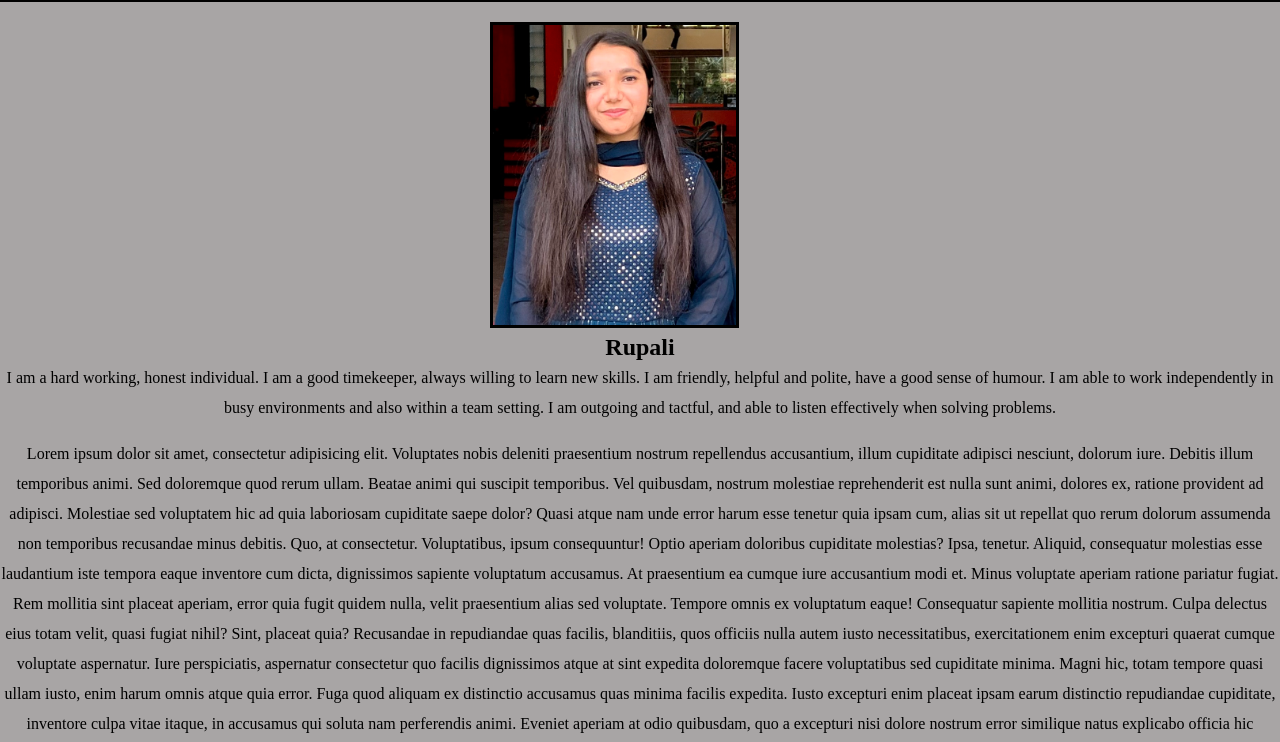
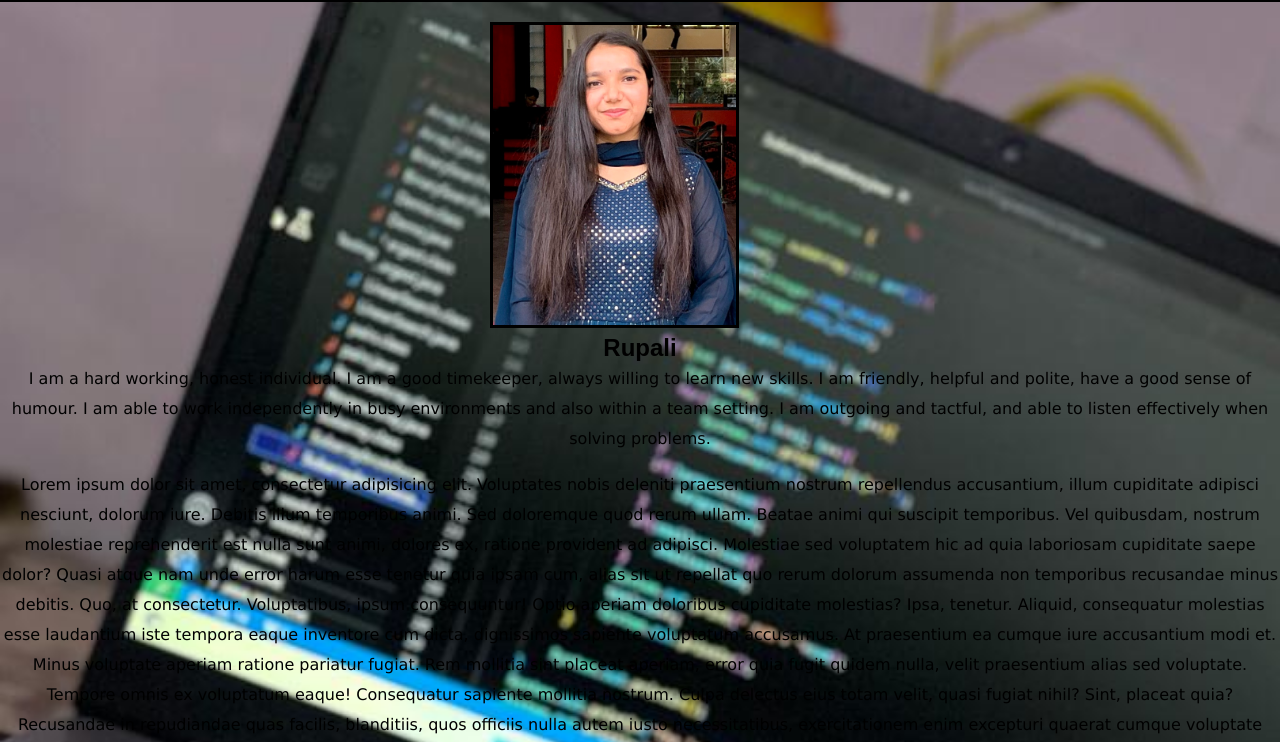
Before and after one commit to Rupali0622/CSS_Practice, a plain HTML site: page Portfolio/Dummy.html in a window 1280 px wide. Shown: the part 58-800 px from the top of the page. Drawn offline with Linux system fonts and the light colour scheme.

Commit message:
22-12-23

```diff
--- a/Portfolio/dummy.css
+++ b/Portfolio/dummy.css
@@ -4,6 +4,8 @@ body{
     /* background-color: rgb(247, 167, 181); */
     margin: auto;
     padding: 0px;
+    background-image: url(WhatsApp\ Image\ 2023-12-22\ at\ 1.03.58\ PM.jpeg);
+    background-size: cover;
 }
 .con{
     background-color: black;
@@ -42,6 +44,7 @@ img{
 h2{
     text-align: center;
     margin: 2px;
+    font-family: "Nunito", sans-serif;
 }
  main p{
     font-size: medium;
@@ -53,4 +56,5 @@ p{
     font-size: 10px;
     margin-top: 60px;
     text-align: center;
+    font-family:'Lucida Sans', 'Lucida Sans Regular', 'Lucida Grande', 'Lucida Sans Unicode', Geneva, Verdana, sans-serif
 }
```
Also changed, not shown: Portfolio/WhatsApp Image 2023-12-22 at 1.03.58 PM.jpeg (added), Portfolio/background.jpeg (added), Portfolio/bg.jpeg (added).
